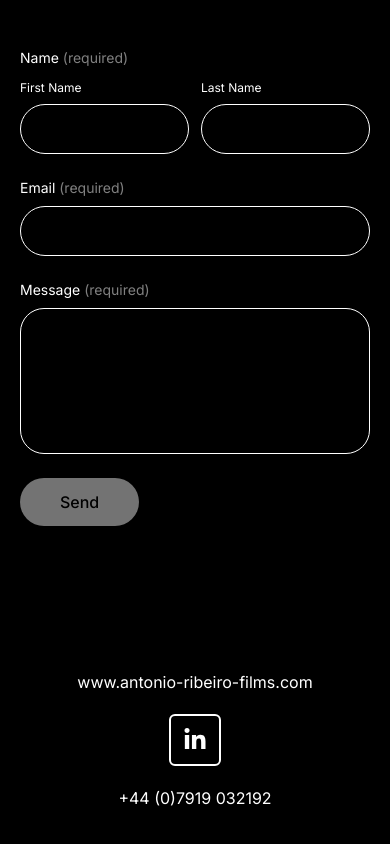
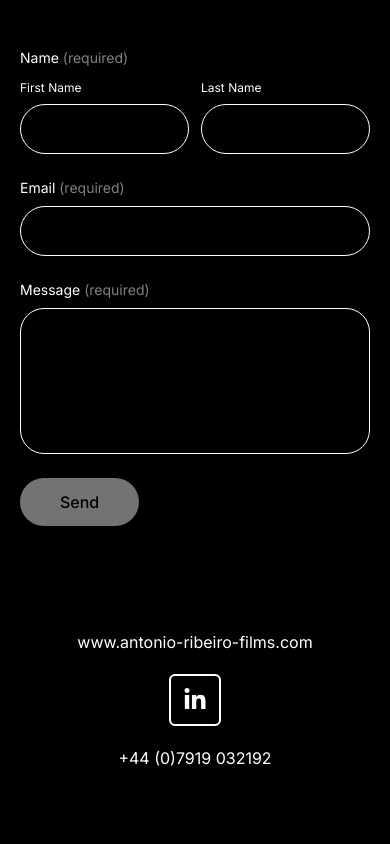
Before and after one commit to Obayuwana22/courage-video-editing-portfolio, a Next.js app: page / in a window 390 px wide. Shown: the part 1370-2214 px from the top of the page. After the commit the page ends 2180 px from the top, so only its background shows below. Built offline with nearby package versions, Linux system fonts and the light colour scheme.

Commit message:
new update

```diff
--- a/app/layout.tsx
+++ b/app/layout.tsx
@@ -11,7 +11,7 @@ const inter = Inter({
 });
 
 export const metadata: Metadata = {
-  title: "Antonio Ribeiro films",
+  title: "Courage Obayuwana films",
   description:
     "As a filmmaker and editor, I am passionate about bringing stories to life, crafting impactful films that resonate and inspire.",
 };
--- a/components/Footer.tsx
+++ b/components/Footer.tsx
@@ -3,7 +3,7 @@ import { FaLinkedinIn } from "react-icons/fa";
 
 const Footer = () => {
   return (
-    <div className="flex flex-col items-center gap-5 py-20 md:flex-row md:justify-between xl:px-60 bg-black">
+    <div className="flex flex-col items-center gap-5 py-10 xl:py-20 md:flex-row md:justify-between xl:px-60 bg-black">
       <div className="text-white">www.antonio-ribeiro-films.com</div>
       <div className="border-2 border-white p-3 rounded-md cursor-pointer">
         <FaLinkedinIn className="text-white text-2xl" />
```
